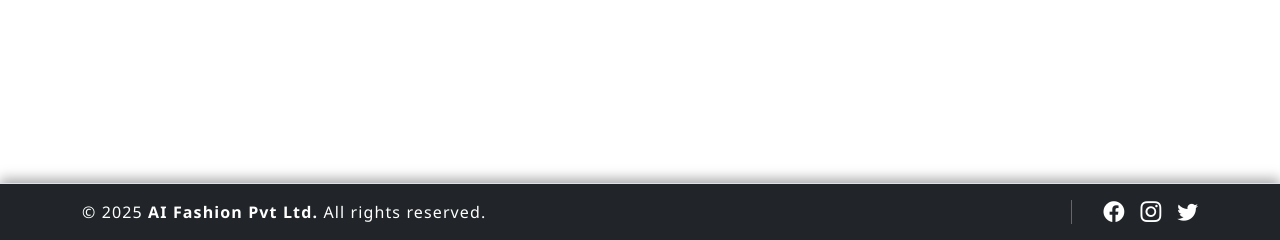
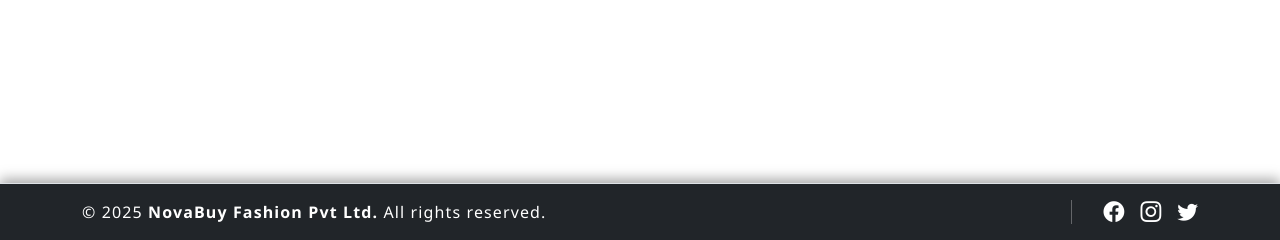
Before and after one commit to mrshanshuvo/python-django-ecomerce-project, a Django app: page / in a window 1280 px wide. Shown: the part 560-800 px from the top of the page. Run offline with Django 4.2, Linux system fonts and the light colour scheme; data that the repository does not hold is empty; some libraries are stand-ins or nearby versions.

Commit message:
changed the name of the project

```diff
--- a/templates/cart.html
+++ b/templates/cart.html
@@ -4,7 +4,7 @@
 This is the cart page. Proceed to review your items and place the order.
 {% endblock %}
 {% block title %}
-Cart - AI Fashion PVT LTD
+Cart - NovaBuy Fashion PVT LTD
 {% endblock %}
 {% block content %}
 
--- a/templates/category.html
+++ b/templates/category.html
@@ -5,15 +5,15 @@
 {% if category %}
 {{ category.description|truncatewords:155 }}
 {% else %}
-Welcome to AI Fashion where you can buy a variety of fashionable items.
+Welcome to NovaBuy Fashion where you can buy a variety of fashionable items.
 {% endif %}
 {% endblock %}
 
 {% block title %}
 {% if category %}
-{{ category.name }} - AI Fashion
+{{ category.name }} - NovaBuy Fashion
 {% else %}
-See Our New Collections - AI Fashion
+See Our New Collections - NovaBuy Fashion
 {% endif %}
 {% endblock %}
 
--- a/templates/footer.html
+++ b/templates/footer.html
@@ -4,7 +4,7 @@
 <footer class="footer fixed-bottom bg-dark text-white border-top" role="contentinfo" aria-label="Footer">
   <div class="container d-flex justify-content-center justify-content-md-between align-items-center py-3 gap-3 flex-wrap">
     <p class="mb-0 text-center text-md-start flex-grow-1" style="font-family: 'Segoe UI', Tahoma, Geneva, Verdana, sans-serif; font-size: 1rem; letter-spacing: 0.07em; user-select:none;">
-      &copy; 2025 <strong>AI Fashion Pvt Ltd.</strong> All rights reserved.
+      &copy; 2025 <strong>NovaBuy Fashion Pvt Ltd.</strong> All rights reserved.
     </p>
 
     <div class="divider d-none d-md-block mx-3"></div>
--- a/templates/header.html
+++ b/templates/header.html
@@ -1,10 +1,10 @@
 {% load static %}
 <header class="bg-white border-bottom shadow-sm py-3">
   <div class="container d-flex justify-content-center align-items-center gap-5">
-    <a href="{% url 'shop:allProdCat' %}" class="d-flex align-items-center text-decoration-none" aria-label="AI Fashion Home">
+    <a href="{% url 'shop:allProdCat' %}" class="d-flex align-items-center text-decoration-none" aria-label="NovaBuy Fashion Home">
       <img
         src="{% static 'img/logo.png' %}"
-        alt="AI Fashion logo"
+        alt="NovaBuy Fashion logo"
         class="img-fluid rounded-circle"
         style="max-height: 80px; transition: transform 0.3s ease, box-shadow 0.3s ease;"
       />
@@ -14,7 +14,7 @@
         class="mb-0 fw-semibold"
         style="font-family: 'Segoe UI', Tahoma, Geneva, Verdana, sans-serif; font-size: 2rem; color: #1a73e8; letter-spacing: 0.05em;"
       >
-        AI Fashion
+        NovaBuy Fashion
       </h1>
       <p
         class="mb-0 text-secondary"
--- a/templates/product.html
+++ b/templates/product.html
@@ -2,7 +2,7 @@
 {% load static %}
 
 {% block title %}
-    {{ product.name }} - AI Fashion
+    {{ product.name }} - NovaBuy Fashion
 {% endblock %}
 
 {% block content %}
```
